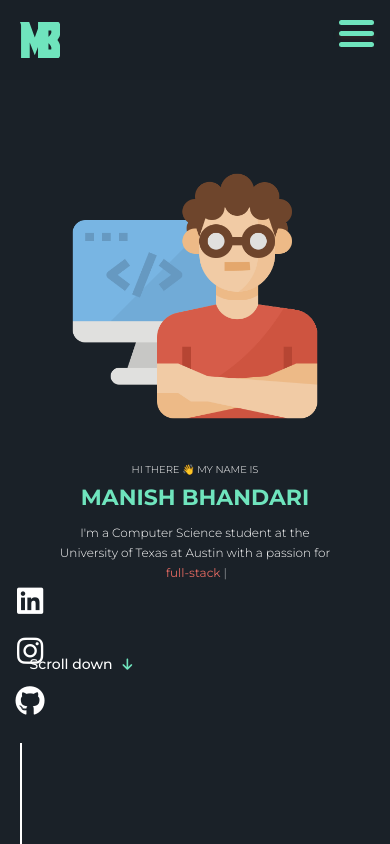
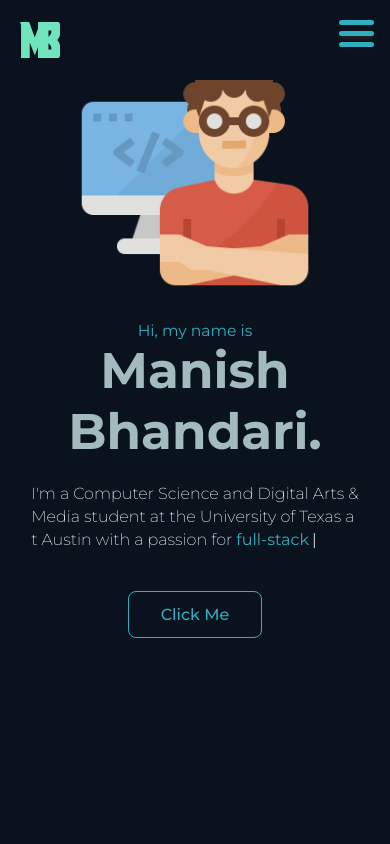
Before and after one commit to manish-bhandari/portfolio-website, a React (Create React App) app: page / in a window 390 px wide. Shown: the top 844 px of the page. Built offline with nearby package versions, Linux system fonts and the light colour scheme.

Commit message:
home done

```diff
--- a/src/App.css
+++ b/src/App.css
@@ -4,7 +4,7 @@
   margin:0;
   padding:0;
   font-family: 'Montserrat', sans-serif;
-  background-color: #1A2128;
+  background-color: var(--background);
 }
 
 .App.fixed {
@@ -14,7 +14,7 @@
 }
 
 body{
-  background-color: #1A2128;
+  background-color: var(--background);
   /* overflow: hidden; */
 }
 
@@ -51,6 +51,6 @@ body{
 
 @media screen and (max-width: 900px){
   .content{
-    padding: 0 5%;
+    padding: 0 8%;
   }
 }
--- a/src/App.js
+++ b/src/App.js
@@ -19,13 +19,13 @@ function App() {
       <div className="content">
         <Home />
         <About />
-        <Socials />
+        {/* <Socials /> */}
         {/* <Skills /> */}
         {/* <Experience /> */}
         {/* <Work /> */}
-        <OtherWork />
+        {/* <OtherWork /> */}
         {/* <ContactMe /> */}
-        <div className="left-social-bar"></div>
+        {/* <div className="left-social-bar"></div> */}
       </div>
       <Footer />
     </div>
--- a/src/components/Home/Home.css
+++ b/src/components/Home/Home.css
@@ -1,20 +1,21 @@
 
 .home_data h1 {
-  color: white;
-  font-size: 19px;
-  font-weight: 200;
+  color: var(--primary);
+  font-size: clamp(13px,4vw, 20px);
+  font-weight: 400;
+  margin: 0;
 }
 
 .home_data{
-  width: 100%;
+  display: flex;
+  flex-direction: column;
 }
 
 .home_data h2 {
-  color: #6fe4bd;
-  font-size: clamp(40px, 13vw, 80px);
+  color: #a3bbbf;
+  font-size: clamp(50px, 8vw, 70px);
   margin: 0px;
   word-wrap: break-word;
-  /* width: 100%; */
   font-size-adjust: inherit;
   max-width: 80vw;
 }
@@ -22,13 +23,16 @@
 .home_data p {
   color: white;
   font-weight: 200;
-  /* width: 70%; */
-  max-width: 80vw;
-  font-size: clamp(7px, 4vw, 25px);
+  max-width: clamp(500px, 90%,100%);
+  font-size: clamp(16px,3vw,20px);
+  line-height: 2.2ch;
+  /* max-width: 80%; */
+  margin: 0;
+  padding: 20px 0;
 }
 
 .home_data p span {
-  color: #e26961;
+  color: var(--primary);
   font-weight: 400;
 }
 
@@ -38,10 +42,6 @@
   height: auto;
 }
 
-.home_img {
-  /* background-color: red; */
-  /* max-width: 500px; */
-}
 
 .home {
   position: relative;
@@ -51,46 +51,91 @@
   display: flex;
   flex-direction: column;
   justify-content: center;
-  /* background-color: black; */
 }
 
 .home_content {
-  /* width: 100%; */
+  margin-top: 30px;
   align-items: center;
   display: grid;
-  grid-template-columns: 1fr 1fr;
+  grid-template-columns: 1.5fr 1fr;
   grid-gap: 20px;
   width: 100%;
   align-items: center;
   text-align: left;
 }
 
-.home_scroll {
+
+
+.about_break {
+  display: none;
+}
+
+.home_button{
+  text-decoration: none;
+  padding: 0.8rem 2rem;
+  border-radius: 0.5rem;
+  color: var(--primary);
+  font-weight: 500;
+  width: fit-content;
+  border: 1px solid var(--primary);
+  margin: 20px 0;
+}
+
+.home_button:hover{
+  /* opacity: 0.8; */
+  background-color: var(--primary-opaque);
+  /* color: white; */
+}
+
+
+.home_scroll{
+  display: block;
   width: 100%;
-  color: #6fe4bd;
+  margin: 50px;
+}
+
+.scroll_button {
+  width: fit-content;
+  color: var(--primary);
   display: flex;
   align-items: center;
   font-size: 13px;
+  padding: 10px;
+  cursor: pointer;
+  transition: transform 200ms ease-in-out;
+  text-decoration: none;
 }
 
-.home_scroll span {
+.scroll_button:hover{
+  transform: translateY(3px);
+}
+
+.scroll_button i{
+  font-size: 11px;
+  padding-left: 5px;
+}
+
+.mouse_img{
+  width: 23px;
+}
+
+.scroll_button span {
   color: white;
   font-size: 14px;
   font-weight: 500;
-  padding: 10px;
 }
 
-.home_scroll h1 {
+.scroll_button h1 {
   /* display: inline-block; */
   /* text-align: left; */
   margin-left: 20px;
-  color: #6fe4bd;
+  color: var(--primary);
   font-weight: 300;
   font-size: 20px;
 }
 
-.about_break {
-  display: none;
+.home_scroll{
+  /* widt */
 }
 
 @media screen and (max-width: 1000px) {
@@ -99,54 +144,42 @@
     justify-content: center;
     flex-direction: column-reverse;
     align-items: center;
-    text-align: center;
-    margin-bottom: 50px;
+    /* margin-top: 10vh; */
+    margin-bottom: 20vh;
   }
 
-  .home_img {
-    width: clamp(270px, 50vw, 300px);
-  }
-
-  .home_data {
-    display: flex;
-    flex-direction: column;
+  .home_data{
+    text-align: center;
+    margin: 0 auto;
+    width: 100%;
     align-items: center;
   }
 
-  .home_data h1 {
-    font-size: clamp(10px, 2vw, 20px);
-    font-weight: 300;
+  .home_data h2{
+    max-width:none;
   }
 
-  .home_data h2 {
-    font-size: clamp(22px, 5vw, 70px);
-    /* max-width: 60vw; */
+  .home_data p{
+    max-width: none;
+    text-align: left;
+    word-break: break-all;
   }
 
-  .home_data p {
-    font-weight: 300;
-    width: 70vw;
-    font-size: clamp(12px, 2.5vw, 25px);
-    max-lines: 2;
-    line-height: 20px;
+  .home_scroll {
+    display: none;
   }
 
-  .home_data p span {
-    color: #e26961;
-    font-weight: 400;
+  .home_img{
+    width: 250px;
   }
 
-  .about_break{
-    display: block;
+  .home_button{
+
   }
-
 }
 
-/* @media screen and (max-width:600px){
-  .home_content{
-    display: flex;
-    align-items: center;
-    justify-content: center;
-    text-align: center;
+@media screen and (max-width:500px){
+  .about_break{
+    /* display: block; */
   }
-} */
+}
--- a/src/components/Home/Home.jsx
+++ b/src/components/Home/Home.jsx
@@ -7,11 +7,11 @@ function Home() {
     <section className="home section">
       <div className="home_content grid">
         <div className="home_data">
-          <h1>HI THERE 👋 MY NAME IS</h1>
-          <h2>MANISH BHANDARI</h2>
+          <h1>Hi, my name is</h1>
+          <h2>Manish Bhandari.</h2>
           <p>
-            I'm a Computer Science student at the University of Texas at Austin
-            with a passion for{' '}
+            I'm a Computer Science and Digital Arts {"&"} Media student at the
+            University of Texas at Austin with a passion for{" "}
             <br className="about_break"></br>
             <Typewriter
               words={[
@@ -29,14 +29,20 @@ function Home() {
               delaySpeed={1000}
             />
           </p>
+          <a className="home_button" href="#">
+            Click Me
+          </a>
         </div>
         <div className="home_img">
           <img src="assets/guy-graphic.png" alt="" />
         </div>
       </div>
       <div className="home_scroll">
-        <span>Scroll down</span>
-        <i className="fa-solid fa-arrow-down"></i>{" "}
+        <a className="scroll_button" href="#about">
+          <img className="mouse_img" src="assets/mouse.svg" alt="mouse" />
+          <span>Scroll down</span>
+          <i className="fa-solid fa-arrow-down"></i>
+        </a>
       </div>
     </section>
   );
--- a/src/components/Navbar/Navbar.css
+++ b/src/components/Navbar/Navbar.css
@@ -3,7 +3,7 @@
 
 .nav{
     height: 80px;
-    background: #1a2128;
+    background: var(--background);
     display: flex;
     align-items: center;
     justify-content: space-between;
@@ -20,7 +20,7 @@
 
 .nav.blur{
     backdrop-filter: blur(6px);
-    background: #1a2128ee;
+    background: var(--background);
 }
 
 .nav.shadow{
@@ -51,7 +51,7 @@
 }
 
 .nav-link a:hover{
-    color: #6FE4BD;
+    color: var(--primary);
 }
 
 
@@ -76,7 +76,7 @@
 .hamburger{
     width: 35px;
     height: 5px;
-    background: #6FE4BD;
+    background: var(--primary);
     border-radius: 5px;
     box-shadow: 0 2px 5px rgb(54, 41, 40);
     transition: all .5s ease-in-out;
@@ -90,7 +90,7 @@
     left: 0;
     width: 35px;
     height: 5px;
-    background: #6FE4BD;
+    background: var(--primary);
     border-radius: 5px;
     /* box-shadow: 0 2px 5px rgb(54, 41, 40); */
     transition: all .5s ease-in-out;
--- a/src/index.css
+++ b/src/index.css
@@ -1,13 +1,21 @@
+:root {
+  --primary: #31aebf;
+  --background: #0a131d;
+  --white: #ffffff;
+
+  --primary-opaque: #31aebf28;
+}
+
 body {
   margin: 0;
-  font-family: -apple-system, BlinkMacSystemFont, 'Segoe UI', 'Roboto', 'Oxygen',
-    'Ubuntu', 'Cantarell', 'Fira Sans', 'Droid Sans', 'Helvetica Neue',
+  font-family: -apple-system, BlinkMacSystemFont, "Segoe UI", "Roboto", "Oxygen",
+    "Ubuntu", "Cantarell", "Fira Sans", "Droid Sans", "Helvetica Neue",
     sans-serif;
   -webkit-font-smoothing: antialiased;
   -moz-osx-font-smoothing: grayscale;
 }
 
 code {
-  font-family: source-code-pro, Menlo, Monaco, Consolas, 'Courier New',
+  font-family: source-code-pro, Menlo, Monaco, Consolas, "Courier New",
     monospace;
 }
```
Also changed, not shown: public/assets/mb-logo.svg, public/assets/mouse.svg (added).
